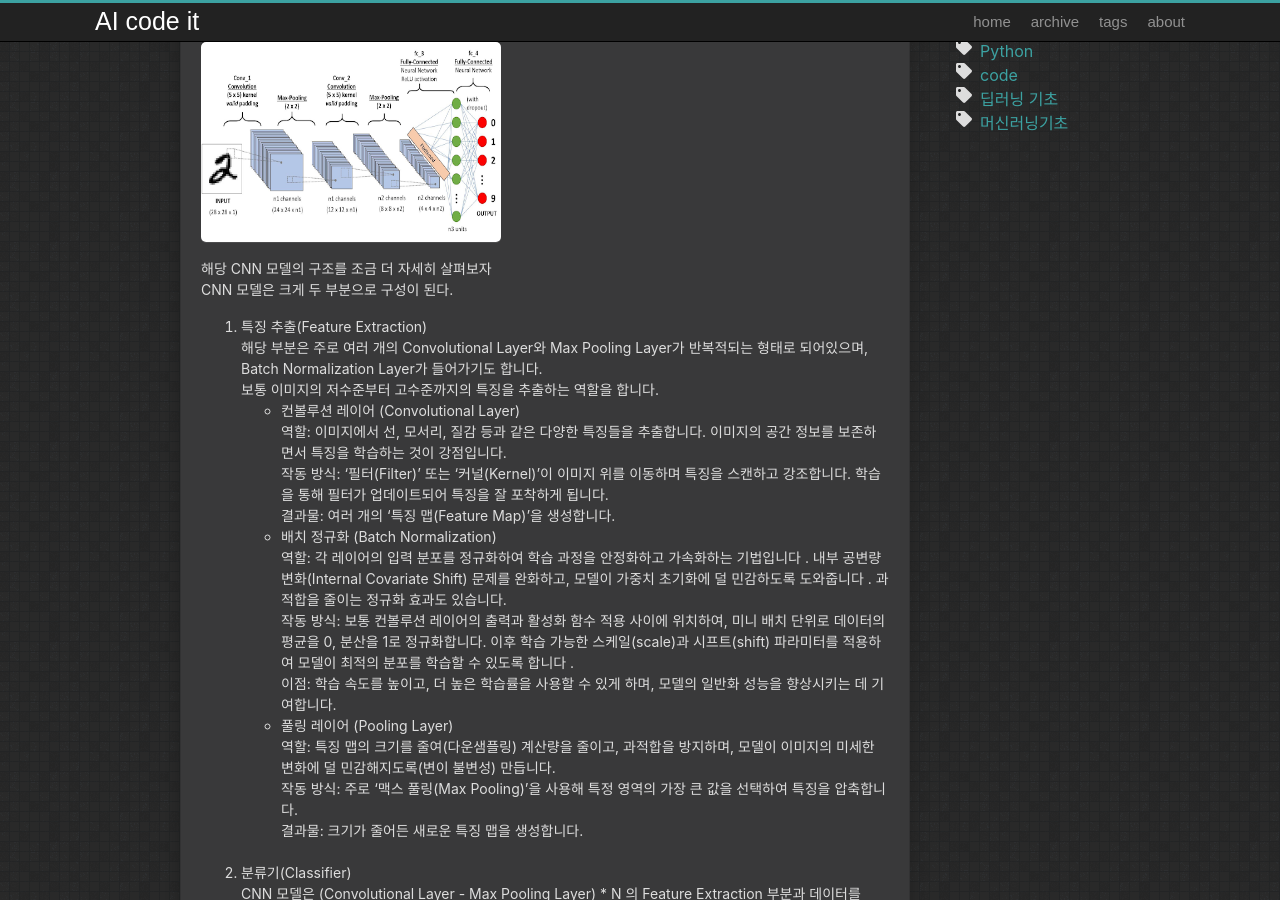
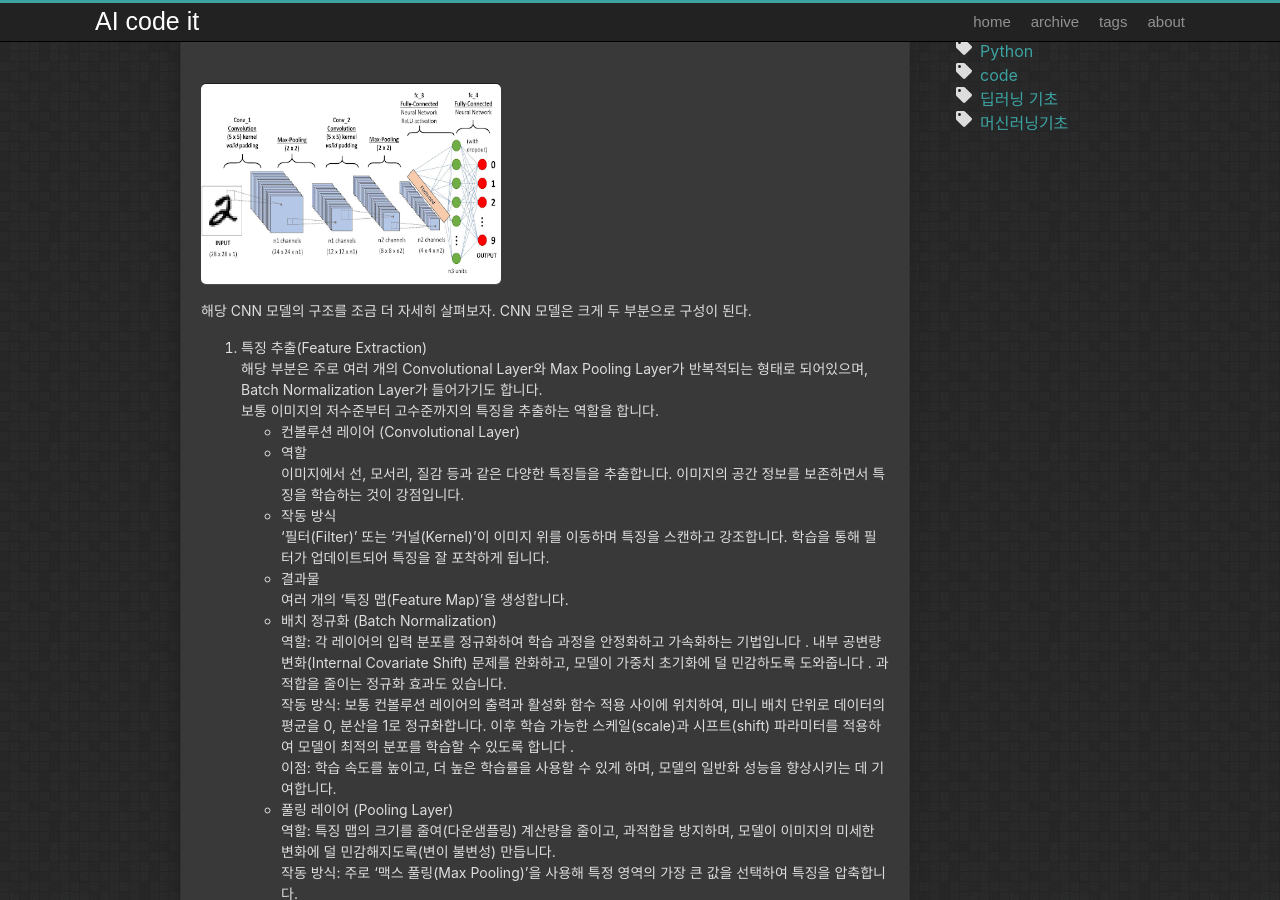
Before and after one commit to Lee-keonhee/AIcodeit, a Jekyll site: the page built from _posts/2025-08-17-weekly_6.md, in a window 1280 px wide and 900 px high, scrolled down 299 px. Built offline with Jekyll 4.4.1, drawn with Linux system fonts in a browser that asks for light colours; part of the change alters nothing that is shown.

Commit message:
Update 2025-08-17-weekly_6.md

```diff
--- a/_posts/2025-08-17-weekly_6.md
+++ b/_posts/2025-08-17-weekly_6.md
@@ -11,17 +11,20 @@ tags: [딥러닝 기초]
 
 ### CNN 모델
 Convolutional Neural Network(CNN)은 기본적으로 아래 그림과 같은 형태로 이루어져있다.
+<br>
 <img src="{{"/assets/images/cnn_model_1.png" | relative_url }}" width="300" height="200" alt="CNN 모델">
 
-해당 CNN 모델의 구조를 조금 더 자세히 살펴보자
-CNN 모델은 크게 두 부분으로 구성이 된다.
+해당 CNN 모델의 구조를 조금 더 자세히 살펴보자. CNN 모델은 크게 두 부분으로 구성이 된다.
 1. 특징 추출(Feature Extraction)
 해당 부분은 주로 여러 개의 Convolutional Layer와 Max Pooling Layer가 반복적되는 형태로 되어있으며, Batch Normalization Layer가 들어가기도 합니다.
 보통 이미지의 저수준부터 고수준까지의 특징을 추출하는 역할을 합니다.
 - 컨볼루션 레이어 (Convolutional Layer)
-역할: 이미지에서 선, 모서리, 질감 등과 같은 다양한 특징들을 추출합니다. 이미지의 공간 정보를 보존하면서 특징을 학습하는 것이 강점입니다.
-작동 방식: '필터(Filter)' 또는 '커널(Kernel)'이 이미지 위를 이동하며 특징을 스캔하고 강조합니다. 학습을 통해 필터가 업데이트되어 특징을 잘 포착하게 됩니다.
-결과물: 여러 개의 '특징 맵(Feature Map)'을 생성합니다.
+* 역할
+이미지에서 선, 모서리, 질감 등과 같은 다양한 특징들을 추출합니다. 이미지의 공간 정보를 보존하면서 특징을 학습하는 것이 강점입니다.
+* 작동 방식
+'필터(Filter)' 또는 '커널(Kernel)'이 이미지 위를 이동하며 특징을 스캔하고 강조합니다. 학습을 통해 필터가 업데이트되어 특징을 잘 포착하게 됩니다.
+* 결과물
+여러 개의 '특징 맵(Feature Map)'을 생성합니다.
 - 배치 정규화 (Batch Normalization)
 역할: 각 레이어의 입력 분포를 정규화하여 학습 과정을 안정화하고 가속화하는 기법입니다 . 내부 공변량 변화(Internal Covariate Shift) 문제를 완화하고, 모델이 가중치 초기화에 덜 민감하도록 도와줍니다 . 과적합을 줄이는 정규화 효과도 있습니다.
 작동 방식: 보통 컨볼루션 레이어의 출력과 활성화 함수 적용 사이에 위치하여, 미니 배치 단위로 데이터의 평균을 0, 분산을 1로 정규화합니다. 이후 학습 가능한 스케일(scale)과 시프트(shift) 파라미터를 적용하여 모델이 최적의 분포를 학습할 수 있도록 합니다  .
```
